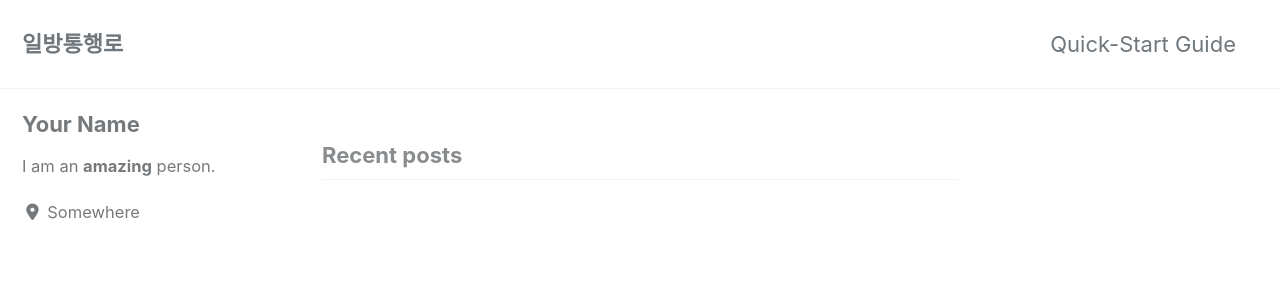
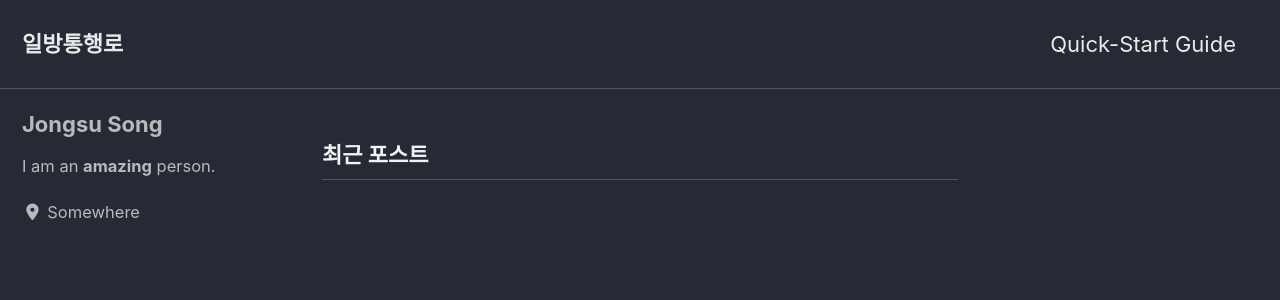
Before and after one commit to justinjongsusong/justinjongsusong.github.io, a Jekyll site: the page built from index.html, in a window 1280 px wide and 900 px high. Shown: the top 300 px of the window. Built offline with Jekyll 4.4.1, drawn with Linux system fonts in a browser that asks for light colours; cached includes are drawn as plain includes; nearby versions of some CDN libraries; the list of posts is cut into pages by our own code; some of the changed text lies outside the part shown.

Commit message:
Update _config.yml

```diff
--- a/_config.yml
+++ b/_config.yml
@@ -12,15 +12,15 @@
 
 # theme                  : "minimal-mistakes-jekyll"
 # remote_theme           : "mmistakes/minimal-mistakes"
-minimal_mistakes_skin    : "default" # "air", "aqua", "contrast", "dark", "dirt", "neon", "mint", "plum", "sunrise"
+minimal_mistakes_skin    : "dark" # "default" # "air", "aqua", "contrast", "dark", "dirt", "neon", "mint", "plum", "sunrise"
 
 # Site Settings
-locale                   : "en-US"
+locale                   : "ko-KR"
 title                    : "일방통행로"
 title_separator          : "-"
 subtitle                 : # site tagline that appears below site title in masthead
-name                     : "Your Name"
-description              : "An amazing website."
+name                     : "Jongsu Song"
+description              : "아케이드 프로젝트"
 url                      : # the base hostname & protocol for your site e.g. "https://mmistakes.github.io"
 baseurl                  : # the subpath of your site, e.g. "/blog"
 repository               : # GitHub username/repo-name e.g. "mmistakes/minimal-mistakes"
@@ -107,7 +107,7 @@
 
 # Site Author
 author:
-  name             : "Your Name"
+  name             : "Jongsu Song"
   avatar           : # path of avatar image, e.g. "/assets/images/bio-photo.jpg"
   bio              : "I am an **amazing** person."
   location         : "Somewhere"
```
